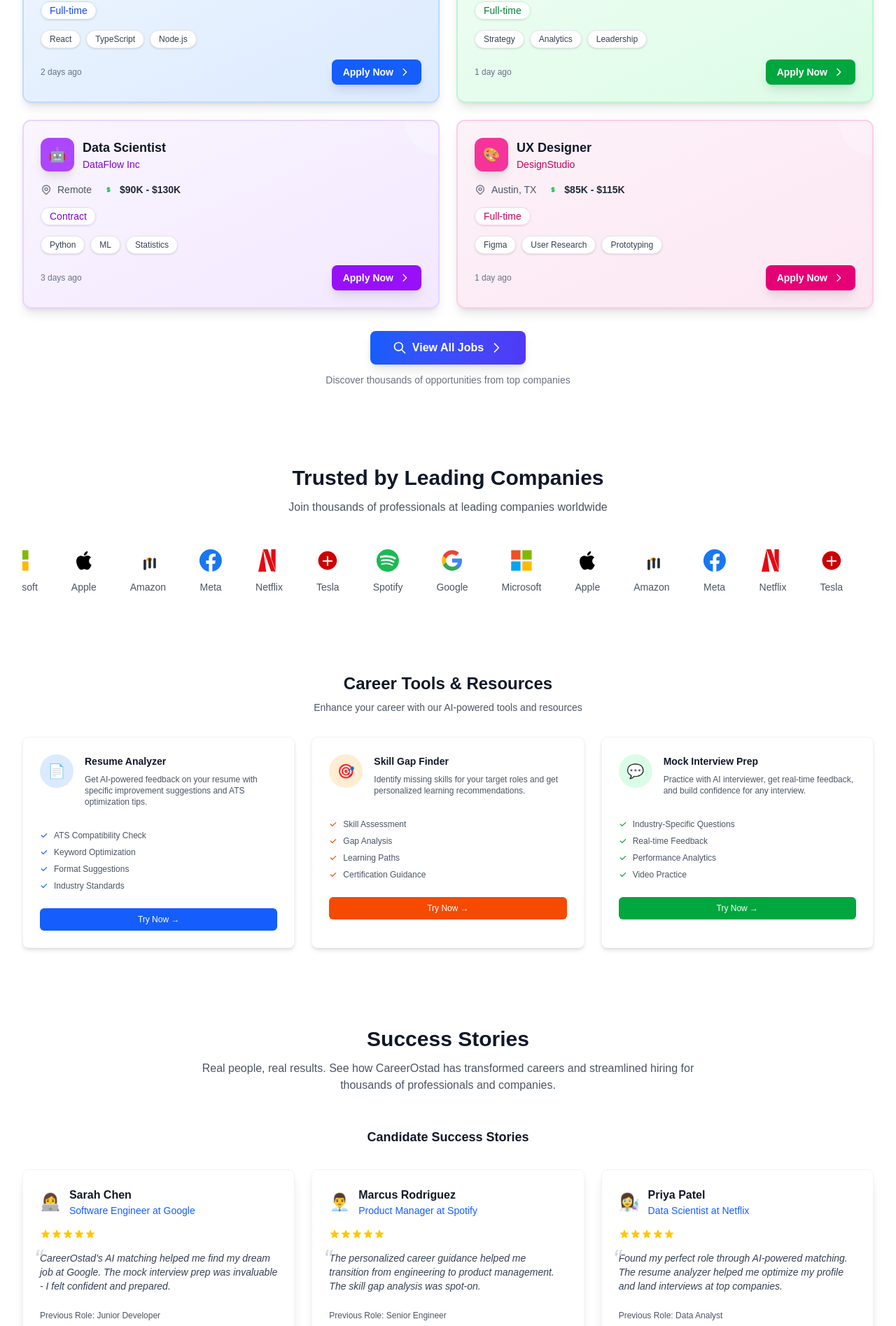
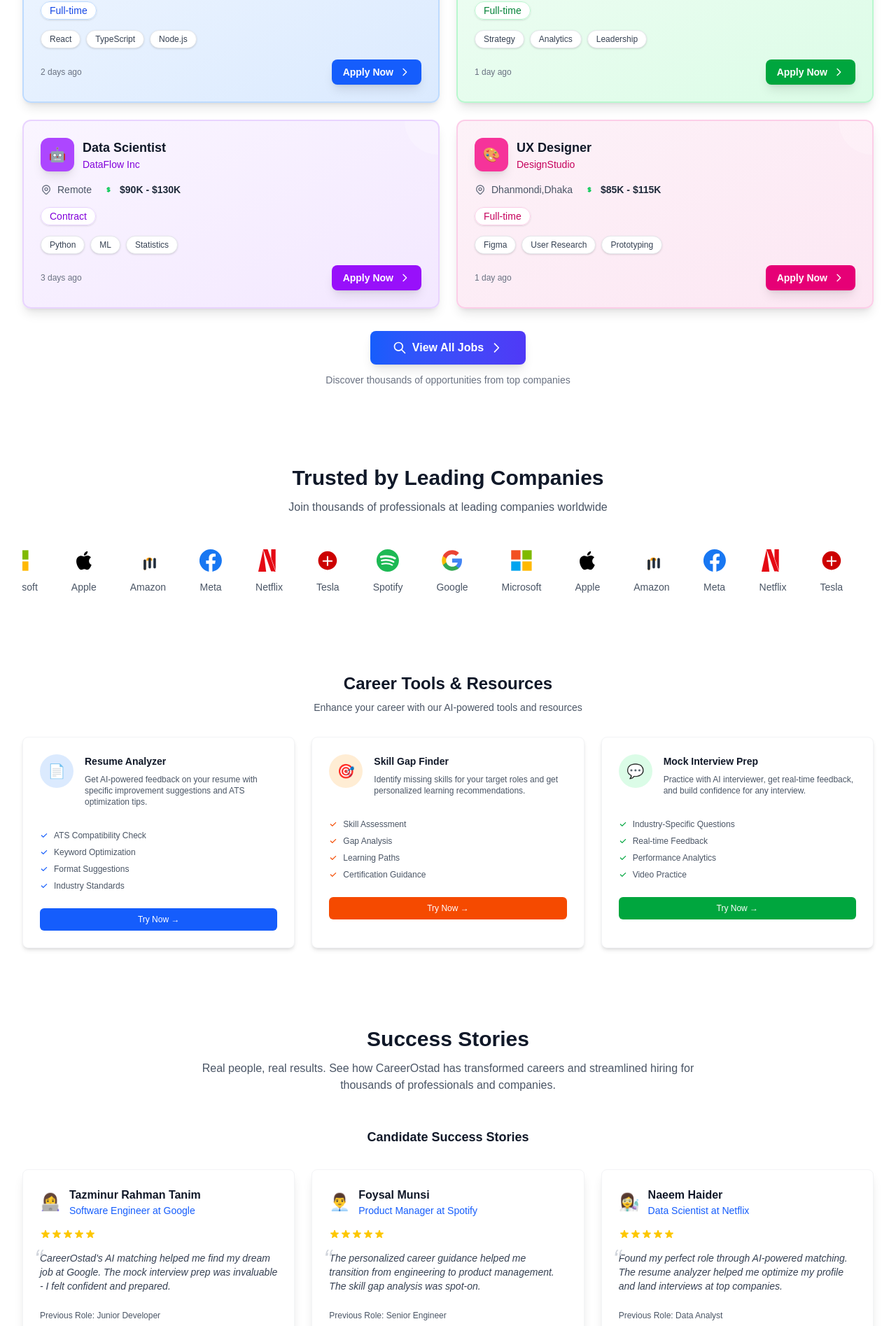
Before and after one commit to Foysal-Munsy/CareerOstad-AI-Job-Matching, a Next.js app: page / in a window 1280 px wide. Shown: the part 1133-3028 px from the top of the page at 70% size. Built offline with nearby package versions, Linux system fonts and the light colour scheme.

Commit message:
[updated]: update sections - FeaturedJobs and SuccessStories

```diff
--- a/src/components/sections/FeaturedJobs.js
+++ b/src/components/sections/FeaturedJobs.js
@@ -55,7 +55,7 @@
             {
               title: "UX Designer",
               company: "DesignStudio",
-              location: "Austin, TX",
+              location: "Dhanmondi,Dhaka",
               type: "Full-time",
               salary: "$85K - $115K",
               featured: false,
--- a/src/components/sections/SuccessStories.js
+++ b/src/components/sections/SuccessStories.js
@@ -21,7 +21,7 @@
           <div className="grid grid-cols-1 md:grid-cols-3 gap-6">
             {[
               {
-                name: "Sarah Chen",
+                name: "Tazminur Rahman Tanim",
                 role: "Software Engineer at Google",
                 avatar: "👩‍💻",
                 rating: 5,
@@ -31,7 +31,7 @@
                 salaryIncrease: "+65%"
               },
               {
-                name: "Marcus Rodriguez",
+                name: "Foysal Munsi",
                 role: "Product Manager at Spotify",
                 avatar: "👨‍💼",
                 rating: 5,
@@ -41,7 +41,7 @@
                 salaryIncrease: "+40%"
               },
               {
-                name: "Priya Patel",
+                name: "Naeem Haider",
                 role: "Data Scientist at Netflix",
                 avatar: "👩‍🔬",
                 rating: 5,
```
